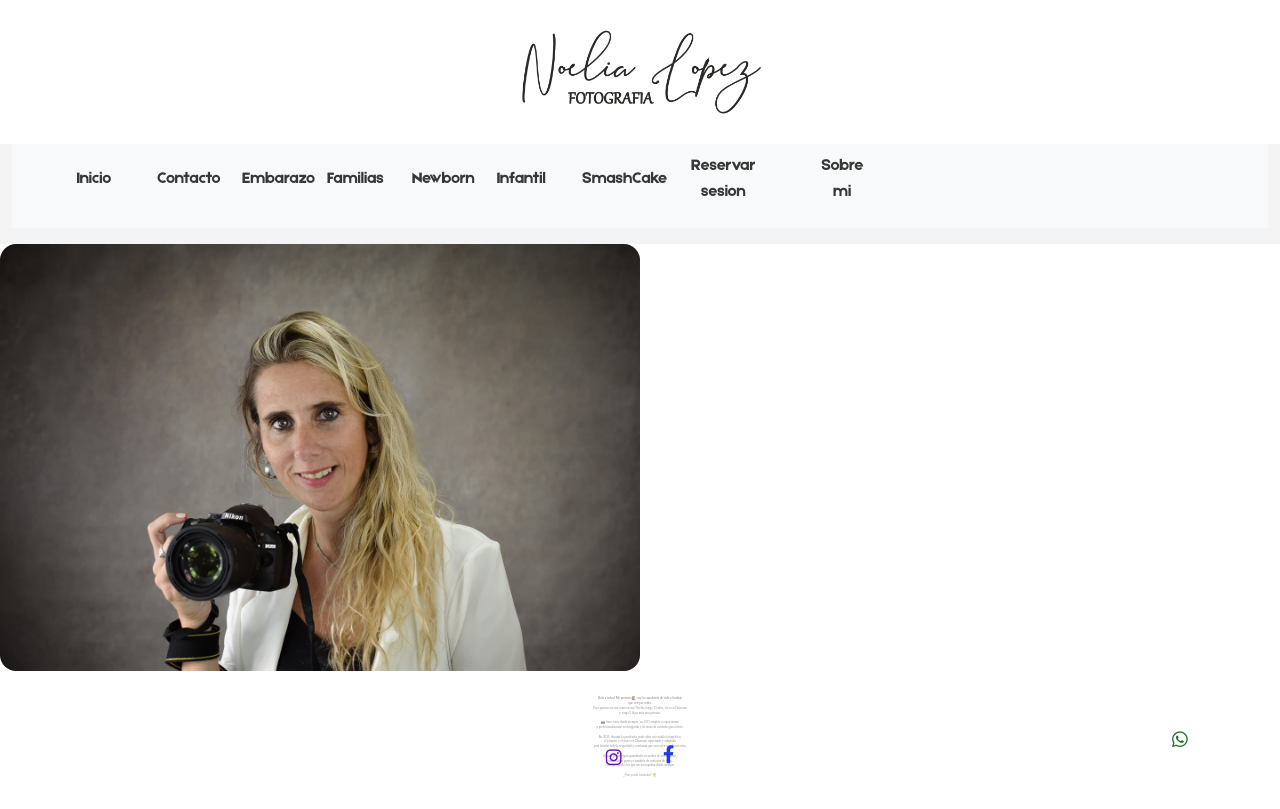
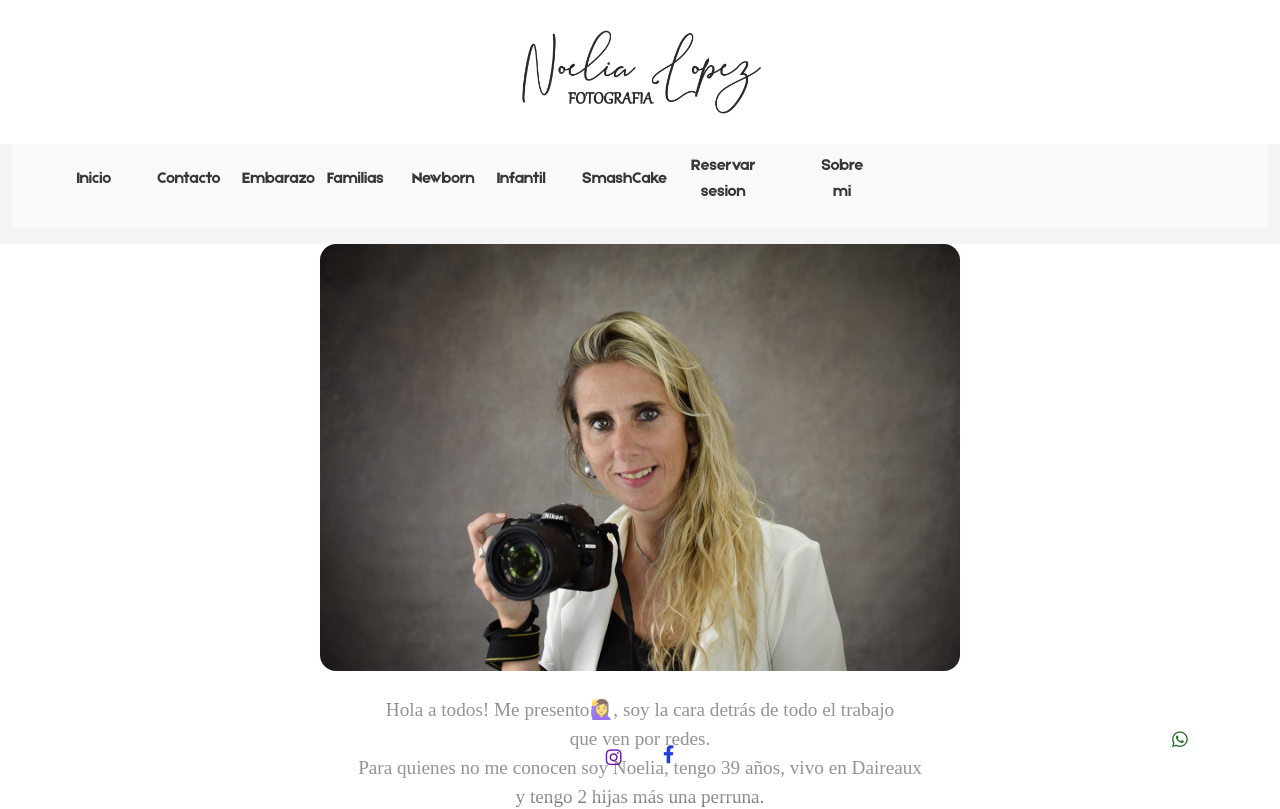
Before and after one commit to Fuentes-Cristian/NoeliaLopezFotografia, a plain HTML site: page pages/Sobremi.html in a window 1280 px wide. Shown: the top 809 px of the page. Drawn offline with nearby package versions, Linux system fonts and the light colour scheme.

Commit message:
modificacion de Mq en sobre mi

```diff
--- a/css/style/estilos.css
+++ b/css/style/estilos.css
@@ -864,13 +864,15 @@ footer{
 .foto__propia{
     width: 100%;
     height: 100%;
-    margin-left: auto;
-    margin-right: auto;
+
 }
 
 .mi__foto{
     display: flex;
+    justify-content: center;
     align-items: center;
+    margin-left: auto;
+    margin-right: auto;
     width: 40rem;
     height: auto;
     border-radius: 1rem;
@@ -895,12 +897,13 @@ footer{
     align-items: center;
     flex-direction: row;
     text-align: center;
+    font-family:  "enta-sans-serif" ;
 }
 
 .texto{
     flex-direction: row;
     font-family: "enta-sans-serif";
-    font-size: 0.2rem;
+    font-size: 1.2rem;
     color: #4b4949b7
 }
 
```
